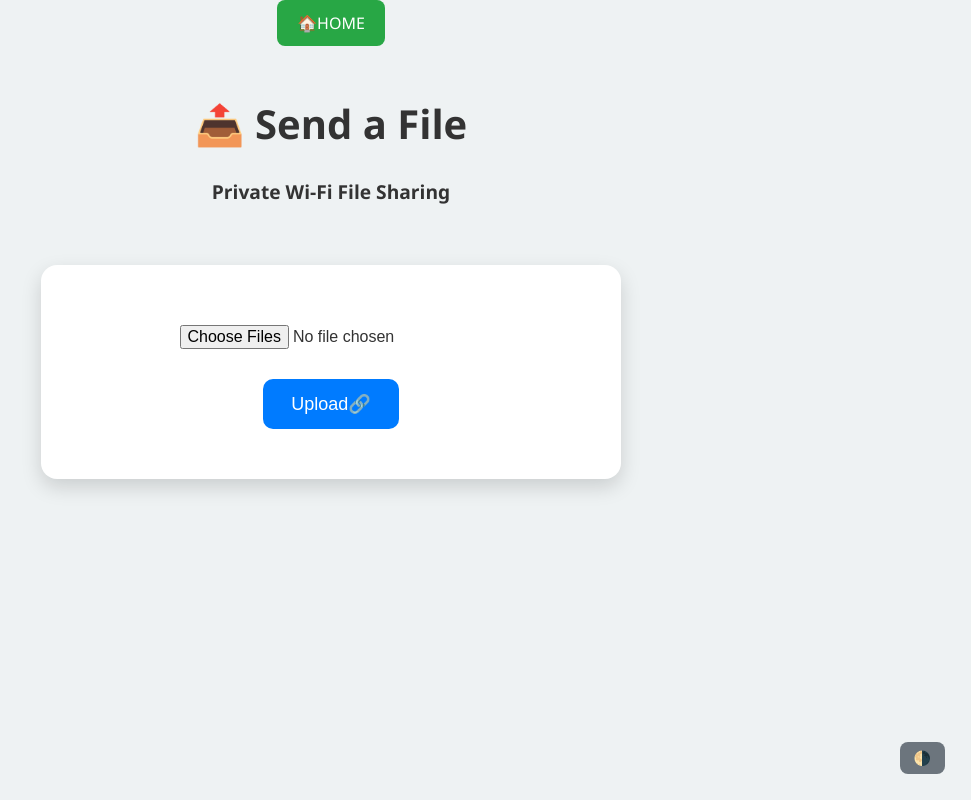
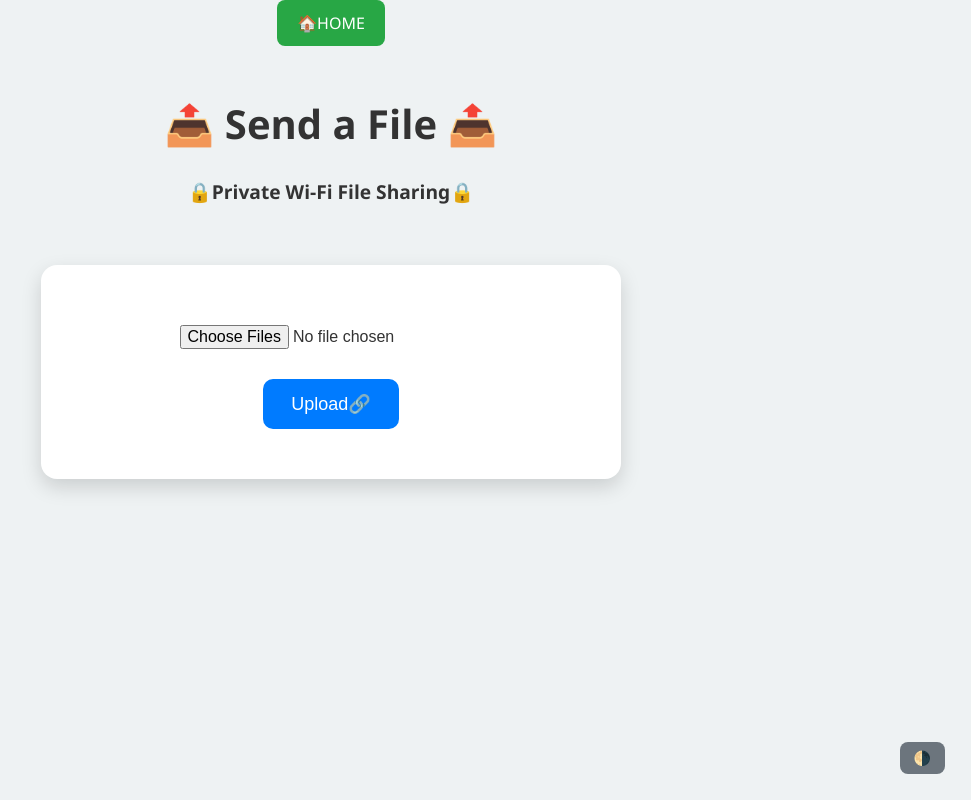
Before and after one commit to Anmol-techy/FILE-LISA, a website: page send.html in a window 1280 px wide. Shown: the whole page, without its empty margins (309-1280 px from the left). Drawn offline with Linux system fonts and the light colour scheme.

Commit message:
Update send.html

```diff
--- a/send.html
+++ b/send.html
@@ -10,8 +10,8 @@
   <a href="index.html" class="Back-button">🏠HOME
   </a>
 
-  <h1>📤 Send a File</h1>
-  <div class="branding">Private Wi-Fi File Sharing</div>
+  <h1>📤 Send a File 📤</h1>
+  <div class="branding">🔒Private Wi-Fi File Sharing🔒</div>
   <div class="container">
     <input type="file" id="fileInput" multiple>
     <button onclick="uploadFile()">Upload🔗</button>
```
